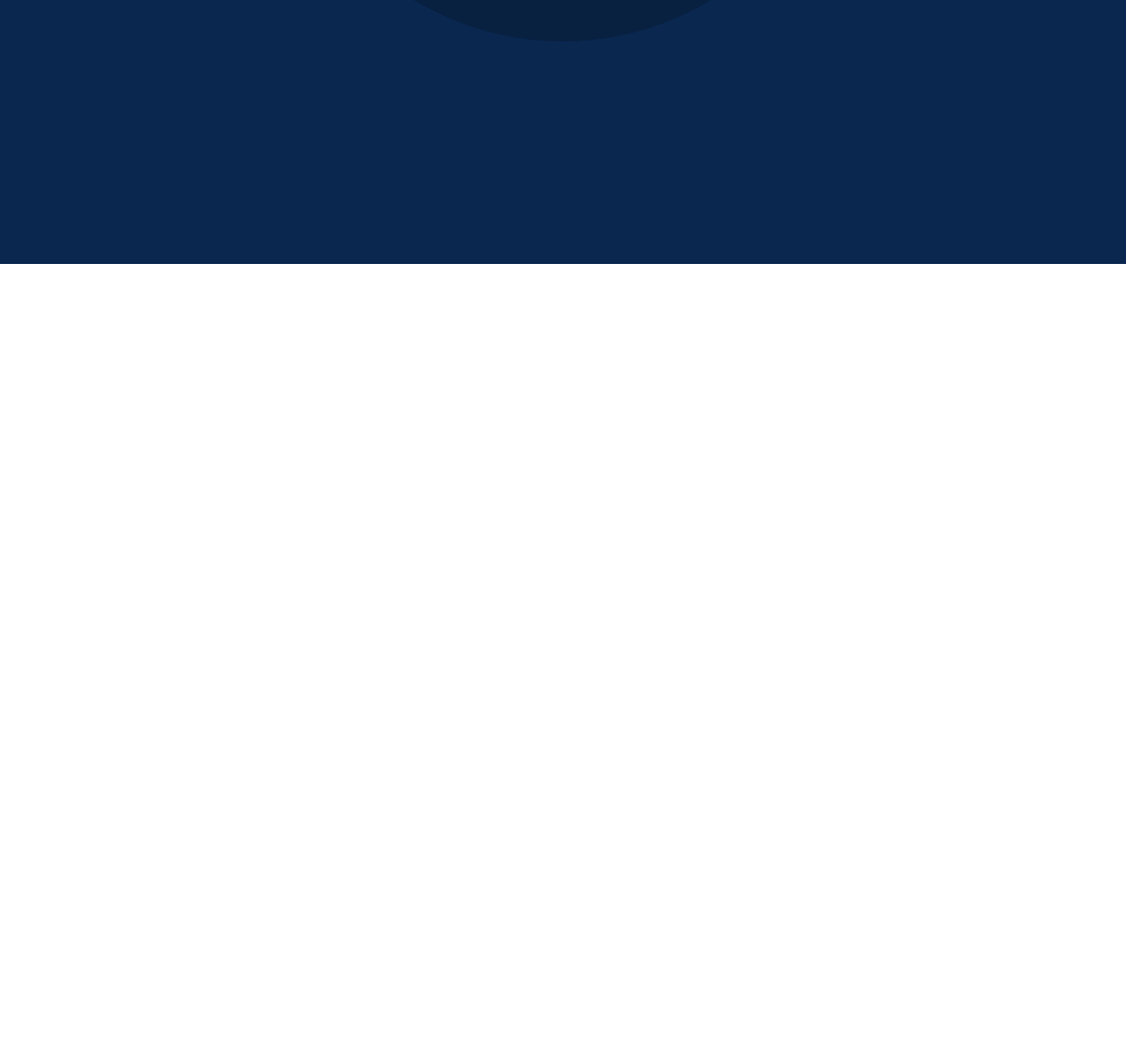
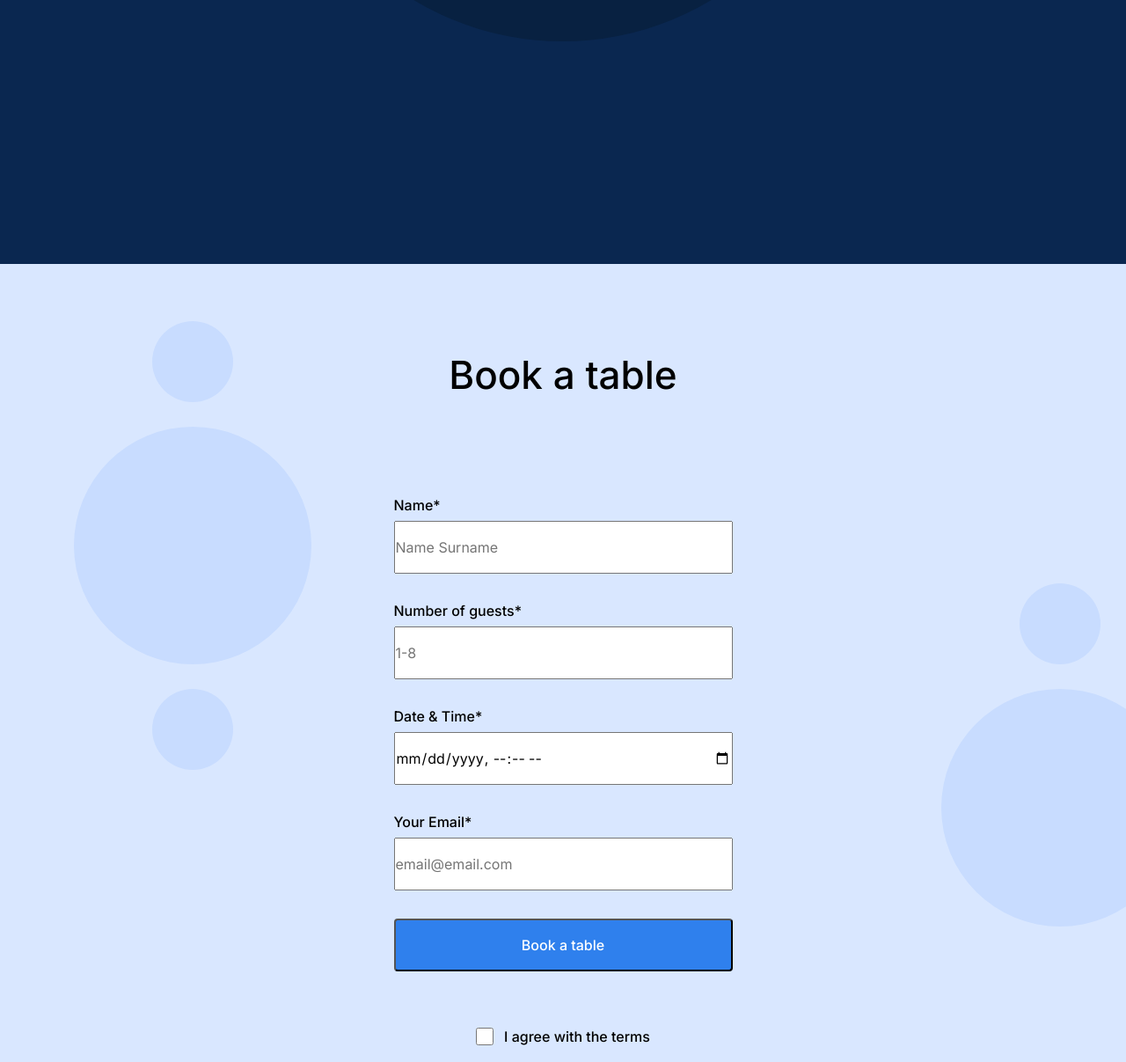
Before and after one commit to E-paivaa/se_project_coffeeshop, a plain HTML site: page index.html in a window 1280 px wide. Shown: the part 1593-2800 px from the top of the page at 88% size. Before the commit the page ends 1893 px from the top, so only its background shows below. Drawn offline with Linux system fonts and the light colour scheme.

Commit message:
Project 2 Stage 3.0 -start

```diff
--- a/index.html
+++ b/index.html
@@ -104,7 +104,49 @@
             </div>
           </div>
         </section>
-        <section class="reservation" id="table"></section>
+
+        <section class="reservation" id="table">
+          <h2 class="reservation__title">Book a table</h2>
+          <form class="reservation__form form">
+            <fieldset class="form__fieldset">
+              <label for="namesurname" class="form__label">Name*</label>
+              <input
+                type="text"
+                class="form__input"
+                id="namesurname"
+                name="namesurname"
+                placeholder="Name Surname"
+              />
+              <label for="number-of-guests" class="form__label"
+                >Number of guests*</label
+              >
+              <input
+                type="number"
+                min="1"
+                max="8"
+                class="form__input"
+                id="Number_of_guests"
+                placeholder="1-8"
+              />
+              <label for="date&time" class="form__label">Date & Time*</label>
+              <input type="datetime-local" class="form__input" id="date&time" />
+              <label for="your-email" class="form__label">Your Email*</label>
+              <input
+                type="email"
+                class="form__input"
+                id="your-email"
+                name="your-email"
+                placeholder="email@email.com"
+              />
+            </fieldset>
+            <button class="form__button">Book a table</button>
+            <label for="terms" class="form__label form__label_type_checkbox">
+              <input type="checkbox" class="form__checkbox" id="terms" />
+              I agree with the terms
+            </label>
+          </form>
+        </section>
+
         <section class="menu" id="menu-choice"></section>
         <section class="contacts" id="contact-info"></section>
       </main>
--- a/pages/index.css
+++ b/pages/index.css
@@ -179,3 +179,100 @@
   padding: 24px 80px 0;
   color: #fff;
 }
+
+.form__label {
+  font-family: Inter;
+  font-style: normal;
+  font-weight: 500;
+  font-size: 16px;
+  line-height: 20px;
+}
+
+.reservation {
+  padding: 100px 0 120px;
+  background-image: url(/images/background_reservation.svg);
+  background-color: #d9e7ff;
+}
+
+.reservation__title {
+  margin: 0 0 80px;
+  text-align: center;
+  font-family: Inter;
+  font-style: normal;
+  font-weight: 500;
+  font-size: 44px;
+  line-height: 52px;
+}
+
+.namesurname {
+  font-family: Inter;
+  font-style: normal;
+  font-weight: normal;
+  font-size: 20px;
+  line-height: 30px;
+  color: #838383;
+}
+
+.reservation__form {
+  margin: 0 auto;
+}
+
+.form {
+  max-width: 385px;
+}
+
+.form__fieldset {
+  padding: 0;
+  margin: 0;
+  border: none;
+}
+
+.form__label {
+  margin-top: 32px;
+  margin-bottom: 8px;
+  display: block;
+}
+
+.form__label_type_checkbox {
+  display: flex;
+  justify-content: center;
+  margin-bottom: 120px;
+  margin-top: 32px;
+  gap: 12px;
+  font-family: "Inter";
+  font-style: normal;
+  font-weight: 500;
+  font-size: 16px;
+  line-height: 20px;
+}
+
+.form__input {
+  display: block;
+  padding: 0;
+  box-sizing: border-box;
+  width: 100%;
+  height: 60px;
+  margin: 8px 0 32px;
+}
+
+.form__button {
+  width: 385px;
+  height: 60px;
+  padding: 0;
+  margin-bottom: 32px;
+  border-radius: 4px;
+  font-family: "Inter";
+  font-style: normal;
+  font-weight: 500;
+  font-size: 16px;
+  line-height: 20px;
+  background-color: #2f80ed;
+  color: #fff;
+}
+
+.form__checkbox {
+  width: 20px;
+  height: 20px;
+  background-color: #2f80ed;
+  background-image: url(/images/check.svg);
+}
```
